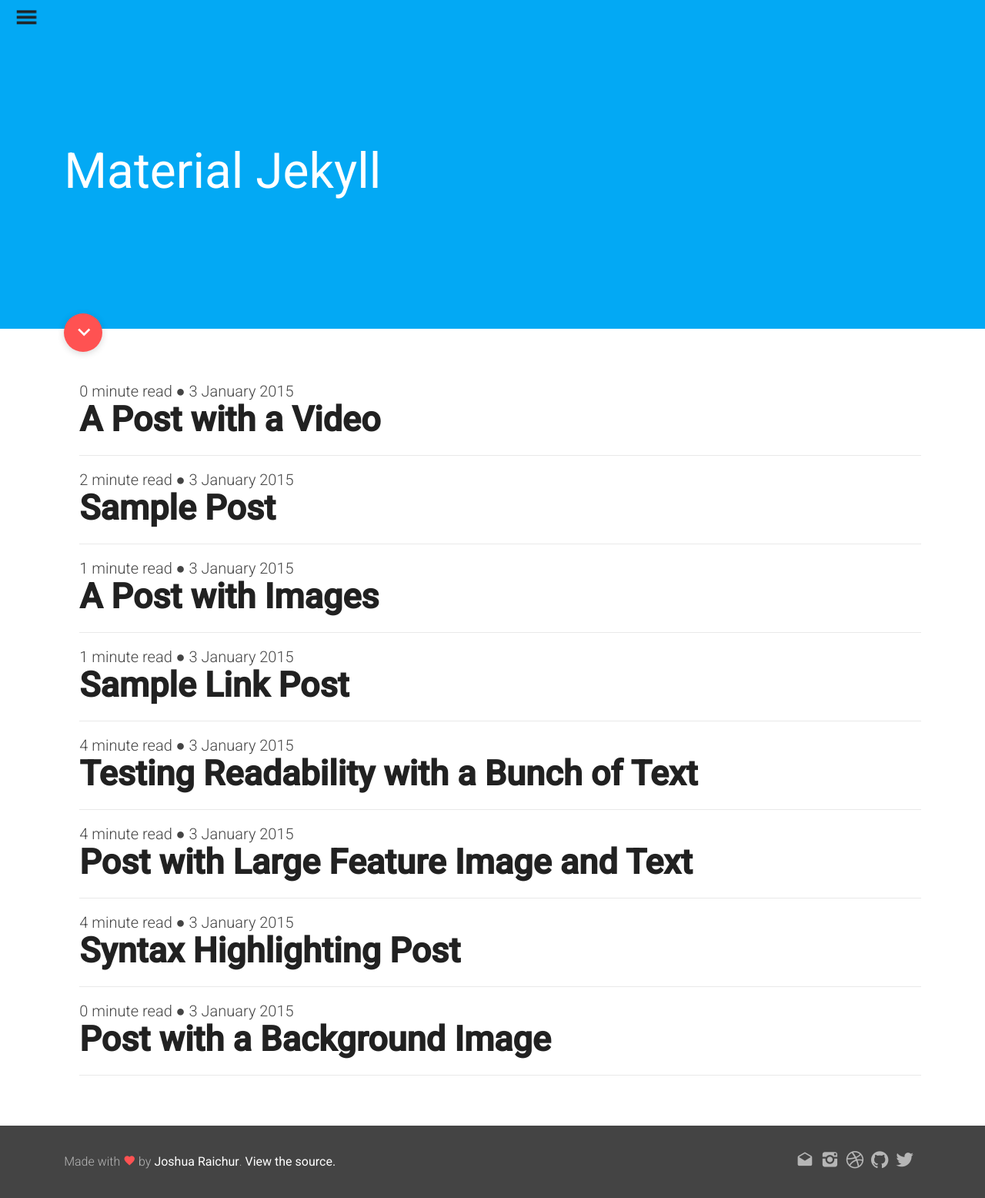
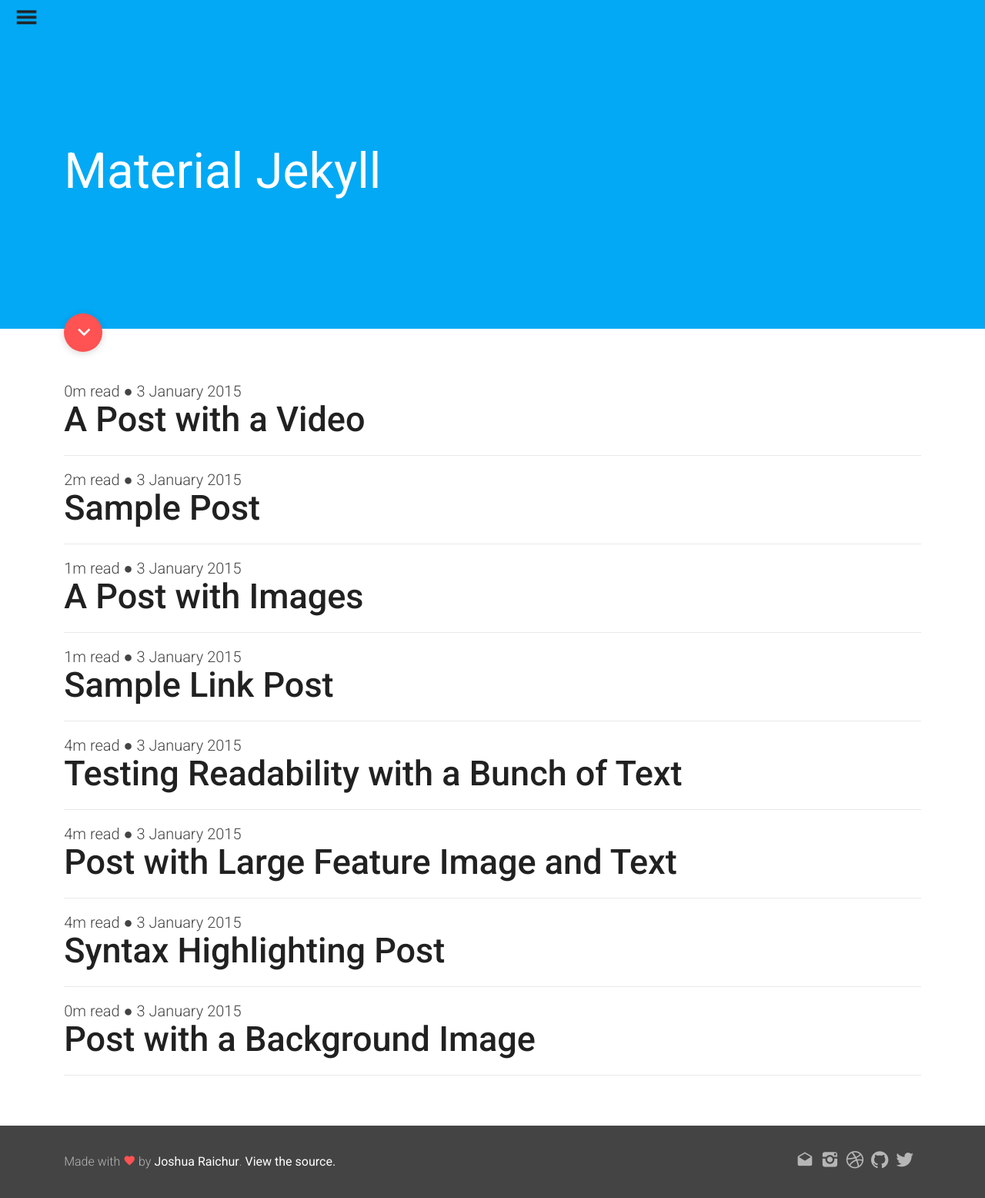
Before and after one commit to raichur/material-jekyll, a Jekyll site: the page built from index.html, in a window 1280 px wide. Shown: the whole page at 77% size. Built offline with Jekyll 4.4.1, drawn with Linux system fonts in a browser that asks for light colours; nearby versions of some CDN libraries.

Commit message:
minutes read

```diff
--- a/_assets/_sass/_layout.scss
+++ b/_assets/_sass/_layout.scss
@@ -38,10 +38,7 @@
     font-weight: 300;
   }
   h1, h2, h3, h4, h5, h6 {
-    font-weight: 600;
-  }
-  ul li {
-    margin-left: 20px;
+    font-weight: 500;
   }
   blockquote {
     font-size: 1.7rem;
@@ -140,7 +137,7 @@
       color: $primaryTextColor;
       transition: .2s all ease;
       text-decoration: none;
-      font-weight: 600;
+      font-weight: 500;
       &:hover {
         color: $secondaryTextColor;
       }
--- a/_layouts/default.html
+++ b/_layouts/default.html
@@ -8,11 +8,11 @@
     {% if page.path contains '_posts' %}
       {% assign words = content | number_of_words %}
       {% if words <= 90 %}
-      {% assign reading-time = "1 minute" %}
+      {% assign reading-time = "1m" %}
       {% elsif words < 270 %}
-      {% assign reading-time = "1 minute" %}
+      {% assign reading-time = "1m" %}
       {% else %}
-      {% assign reading-time = words | divided_by:180 | append:" minute" %}
+      {% assign reading-time = words | divided_by:180 | append:"m" %}
       {% endif %}
     {% endif %}
 
--- a/index.html
+++ b/index.html
@@ -9,9 +9,9 @@
 
       {% assign words = post.content | number_of_words %}
       {% if words <= 90 %}
-      {% assign reading-time = "1 minute" %}
+      {% assign reading-time = "1m" %}
       {% else %}
-      {% assign reading-time = words | divided_by:180 | append:" minute" %}
+      {% assign reading-time = words | divided_by:180 | append:"m" %}
       {% endif %}
       <li>
         <span class="post-meta">{{ reading-time }} read ● {{ post.date | date: '%-d %B %Y' }}</span>
```
